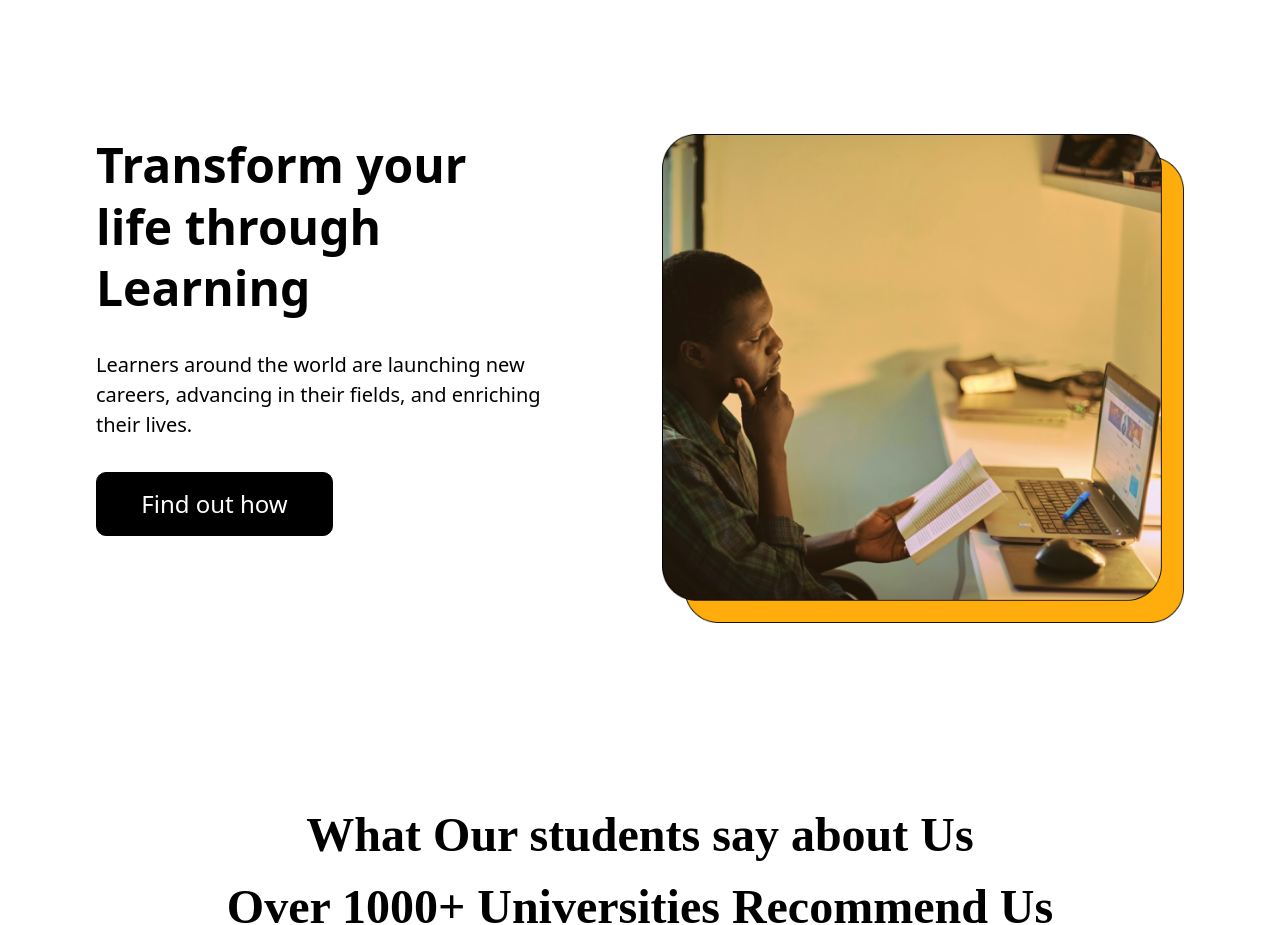
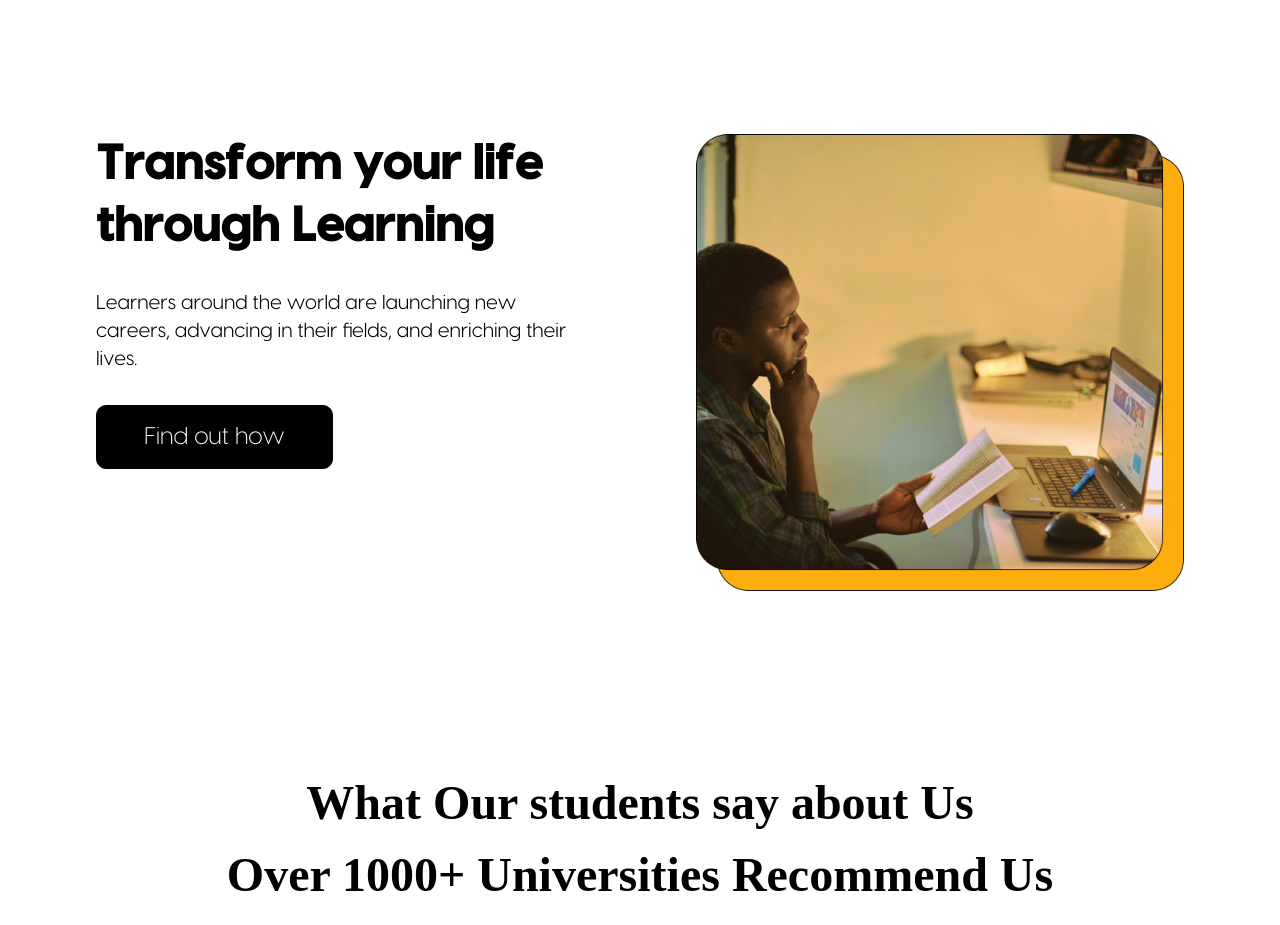
Before and after one commit to Eliteboss1/Educo, a React (Vite) app: page / in a window 1280 px wide. Shown: the part 2480-3405 px from the top of the page. Built offline with nearby package versions, Linux system fonts and the light colour scheme.

Commit message:
Feat: fixed button typography

```diff
--- a/src/components/Mentor/index.jsx
+++ b/src/components/Mentor/index.jsx
@@ -24,21 +24,21 @@ const mentor = () => {
         </div>
       </div>
       <div className="flex pt-36">
-        <div className=" w-[529px]  ">
-          <h1 className="text-[48px] font-bold leading-[61.34px] ">
+        <div className="flex-1">
+          <h1 className="text-5xl font-bold font-VisbyBold leading-[61.34px] ">
             Transform your life through Learning
           </h1>
-          <p className="pt-8 font-medium    text-[20px]">
+          <p className="pt-8 font-light font-VisbyRegular text-xl">
             Learners around the world are launching new careers, advancing in
             their fields, and enriching their lives.
           </p>
           <div className="pt-8">
-            <button className=" bg-black text-white text-2xl font-medium  h-16  w-[237px]   rounded-[10px] border-[1px] border-solid border-black">
+            <button className=" bg-black text-white text-2xl font-VisbyLight font-medium  h-16  w-[237px]   rounded-[10px] border-[1px] border-solid border-black">
               Find out how
             </button>
           </div>
         </div>
-        <div className="pl-28">
+        <div className="pl-28 flex-1">
           <img src={learningimg} />
         </div>
       </div>
```
